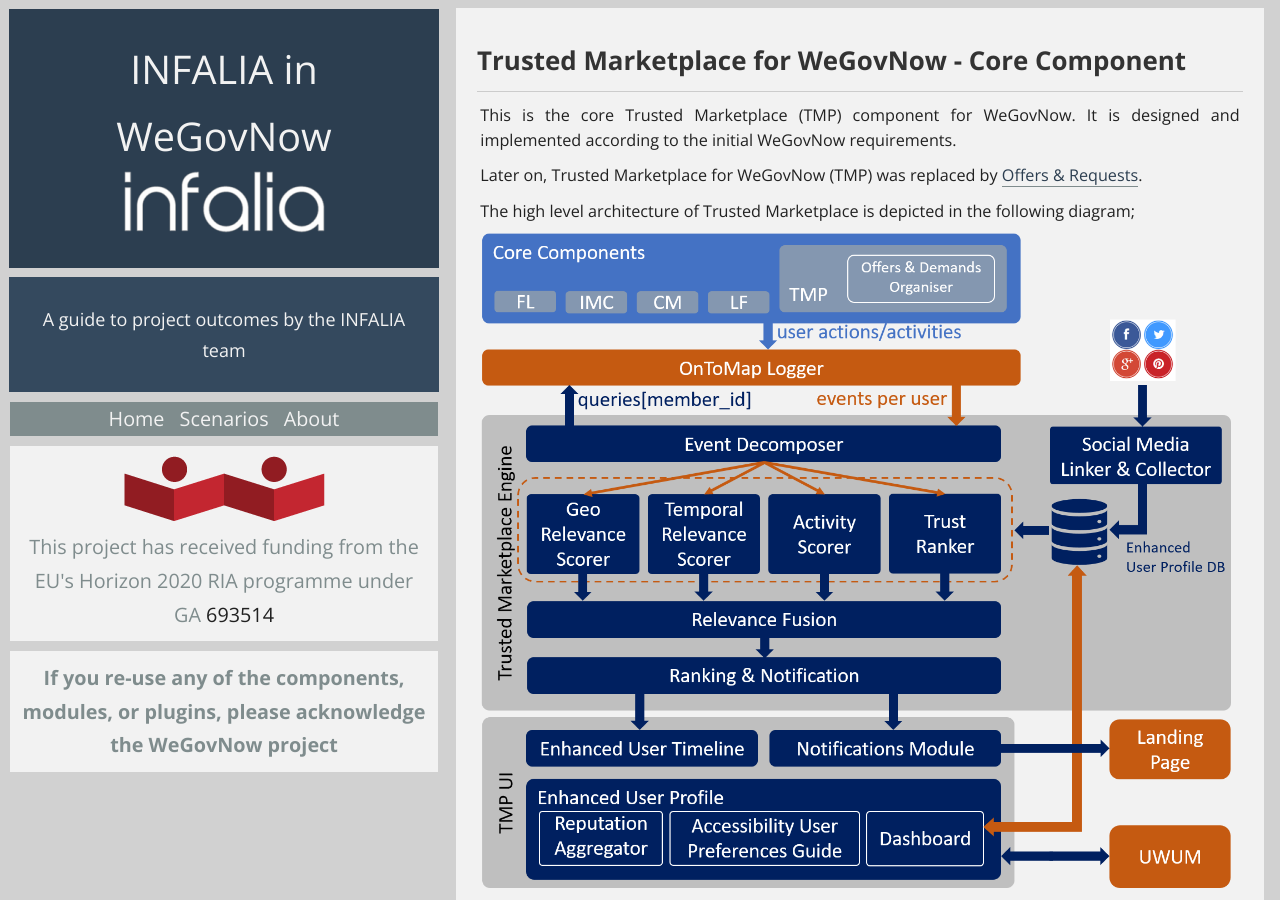
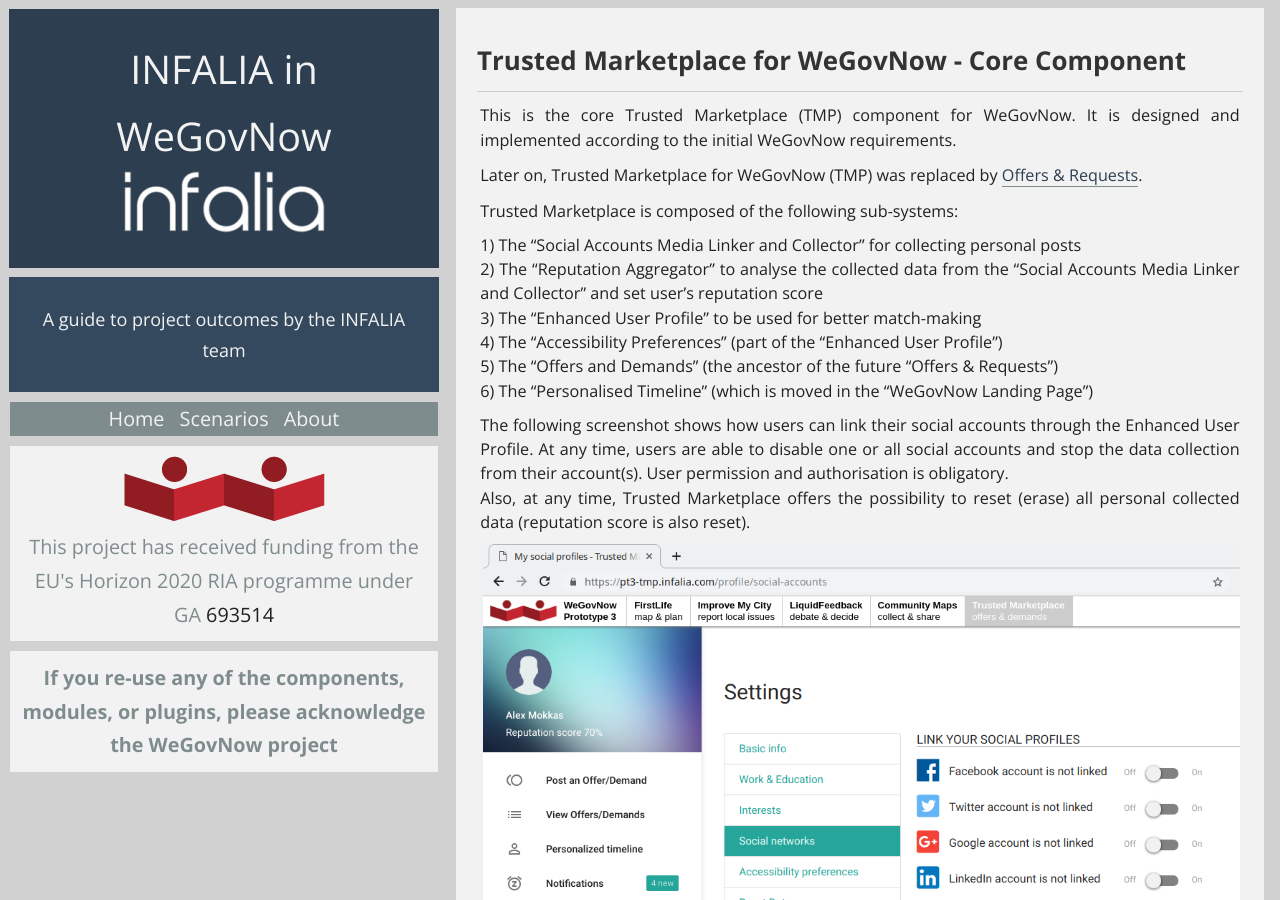
Before and after one commit to Infalia/wegovnow, a Jekyll site: the page built from _posts/2019-03-13-wgn-tmp.md, in a window 1280 px wide and 900 px high. Built offline with Jekyll 4.4.1, drawn with Linux system fonts in a browser that asks for light colours.

Commit message:
update posts

```diff
--- a/_posts/2019-03-13-wgn-tmp.md
+++ b/_posts/2019-03-13-wgn-tmp.md
@@ -9,10 +9,6 @@
 It is designed and implemented according to the initial WeGovNow requirements.
 
 Later on, *Trusted Marketplace for WeGovNow* (TMP) was replaced by [Offers & Requests](https://infalia.github.io/wegovnow/wgn-offers-requests).
-
-The high level architecture of Trusted Marketplace is depicted in the following diagram;
-
-![High level architecture of TMP)](https://infalia.github.io/wegovnow/assets/images/TMP_architecture.png)
 
 Trusted Marketplace is composed of the following sub-systems:
 
```
Also changed, not shown: _posts/2019-03-13-wgn-uwum-slogin.md (+1 -1 lines).
